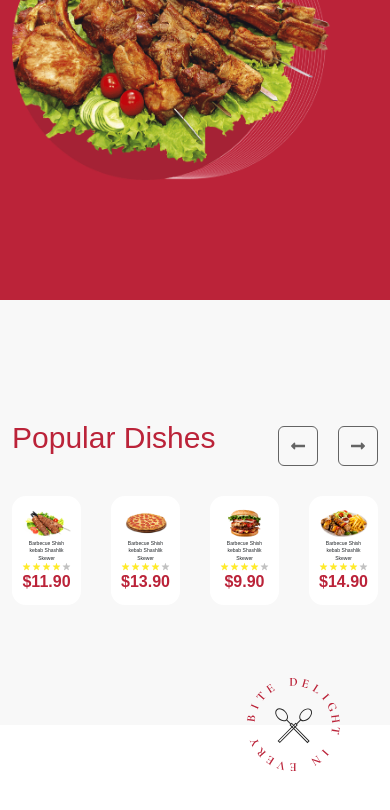
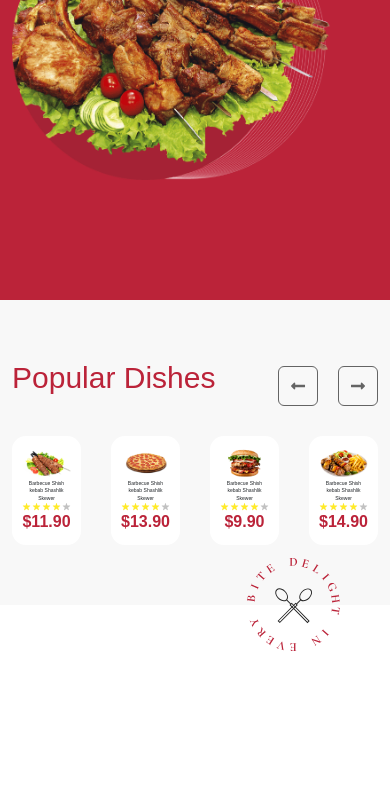
Before and after one commit to OutisDeveloper/exam-2-38423356434, a plain HTML site: page index.html in a window 390 px wide. Shown: the part 750-1560 px from the top of the page. Drawn offline with nearby package versions, Linux system fonts and the light colour scheme; a web font is replaced by a local one.

Commit message:
sec-2-padding-fixed

```diff
--- a/sass/pages/_home.scss
+++ b/sass/pages/_home.scss
@@ -210,6 +210,10 @@ $black: black;
         font-size: 32px;
       }
     }
+    & .container-xxl {
+      padding-top: 60px !important;
+      padding-bottom: 60px !important;
+    }
   }
   @media (max-width: 500px) {
     .single-staff-item {
```
Also changed, not shown: css/main.css, 1 other file.
